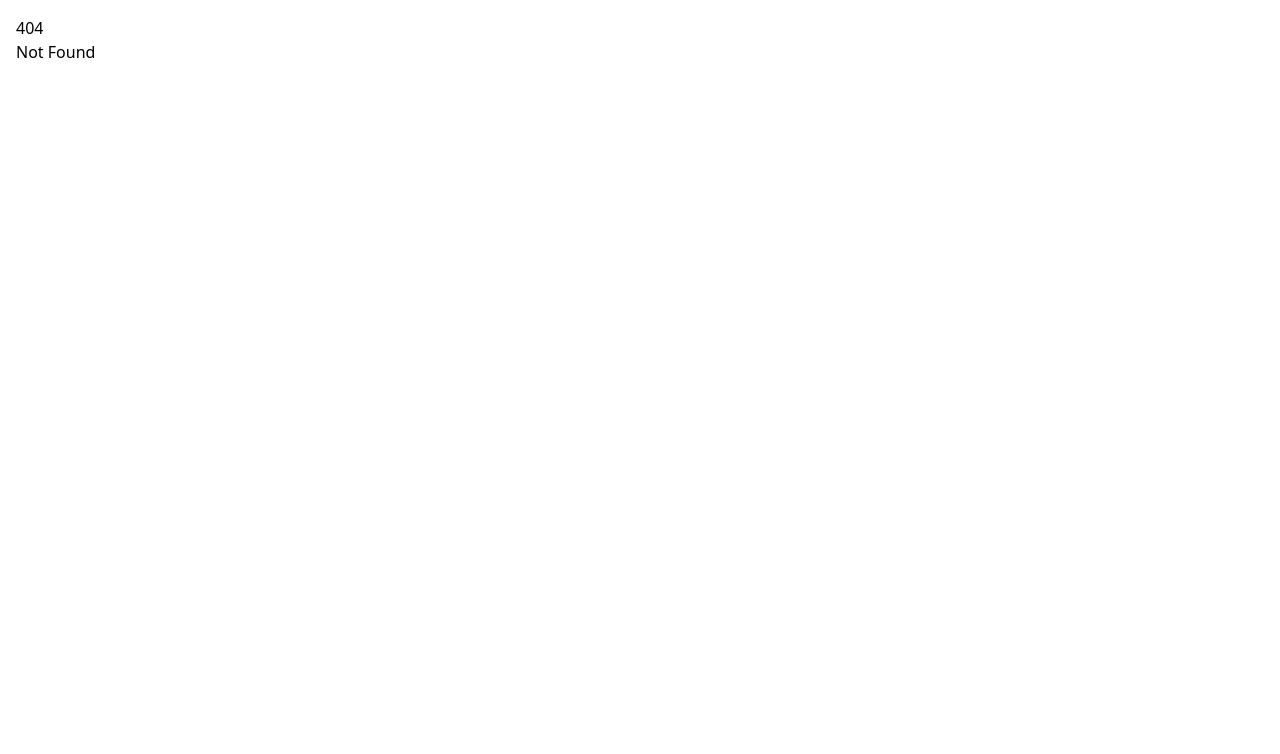
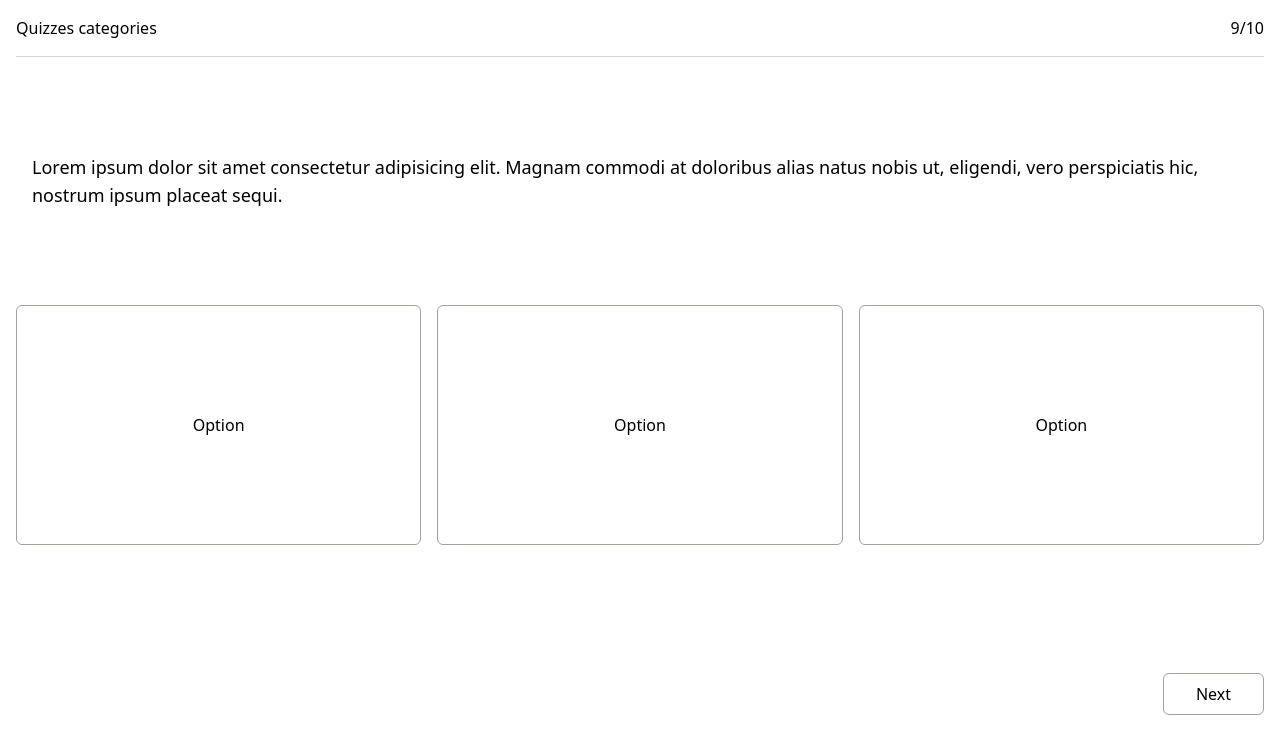
Before and after one commit to Haresz/quizies, a SvelteKit app: page /quiz in a window 1280 px wide. Before the commit this address had no page. Shown: the top 754 px of the page. Built offline with nearby package versions, Linux system fonts and the light colour scheme.

Commit message:
feat: ui page quiz

```diff
--- a/src/routes/+page.svelte
+++ b/src/routes/+page.svelte
@@ -6,6 +6,7 @@
     let alreadyChoseCategorry = $state(false);
     let selectedCategory = $state(null);
     let selectedLevel = $state(null);
+    let quizie = $state([]);
 
     function handleSearch(searchTerm) {
         console.log("Searching for:", searchTerm);
@@ -19,10 +20,28 @@
     function handleLevelSelect(level) {
         selectedLevel = level;
         alreadyChoseCategorry = false;
+
+        handleGetQuiz();
     }
 
     function closeLevelSelection() {
         alreadyChoseCategorry = false;
+    }
+
+    async function handleGetQuiz() {
+        if (!selectedCategory || selectedLevel) return;
+
+        try {
+            const req = await fetch(
+                `https://opentdb.com/api.php?amount=10&category=${selectedCategory.id}&difficulty=${selectedLevel.id}`,
+            );
+
+            const res = await req.json();
+
+            quizie = res.results;
+        } catch (error) {
+            console.log(error);
+        }
     }
 </script>
 
--- /dev/null
+++ b/src/routes/quiz/+page.svelte
@@ -0,0 +1,75 @@
+<script>
+    import { onMount } from "svelte";
+
+    export let quizies = [];
+
+    let isLoading = true;
+    let progress = 0;
+    let interval;
+
+    onMount(() => {
+        interval = setInterval(() => {
+            if (progress < 100) {
+                progress += 2; // speed control
+            } else {
+                clearInterval(interval);
+                isLoading = false;
+            }
+        }, 30);
+
+        return () => clearInterval(interval);
+    });
+</script>
+
+<div class="flex justify-between border-b border-gray-300 pb-4 relative">
+    <h2>Quizzes categories</h2>
+    <p>9/10</p>
+
+    {#if isLoading}
+        <div
+            class="absolute bottom-0 left-0 h-0.5 bg-blue-500 transition-all duration-75"
+            style="width: {progress}%;"
+        ></div>
+    {/if}
+</div>
+
+<!-- content -->
+<div class="w-full my-20 mx-auto">
+    <div class="p-4 text-lg">
+        Lorem ipsum dolor sit amet consectetur adipisicing elit. Magnam commodi
+        at doloribus alias natus nobis ut, eligendi, vero perspiciatis hic,
+        nostrum ipsum placeat sequi.
+    </div>
+</div>
+
+<!-- options -->
+<div class="flex gap-4">
+    {#each Array(3) as _}
+        <button
+            onclick={() => ""}
+            class="cursor-pointer flex justify-center items-center flex-1 h-60 border border-stone-400 rounded-md hover:bg-gray-50 transition-colors"
+        >
+            <h2>Option</h2>
+        </button>
+    {/each}
+</div>
+
+<!-- button action -->
+<div class="flex justify-end mt-32">
+    <button
+        class=" cursor-pointer border border-stone-400 rounded-md px-8 py-2"
+    >
+        Next
+    </button>
+</div>
+
+<style>
+    @keyframes loading-line {
+        0% {
+            left: -30%;
+        }
+        100% {
+            left: 100%;
+        }
+    }
+</style>
```
